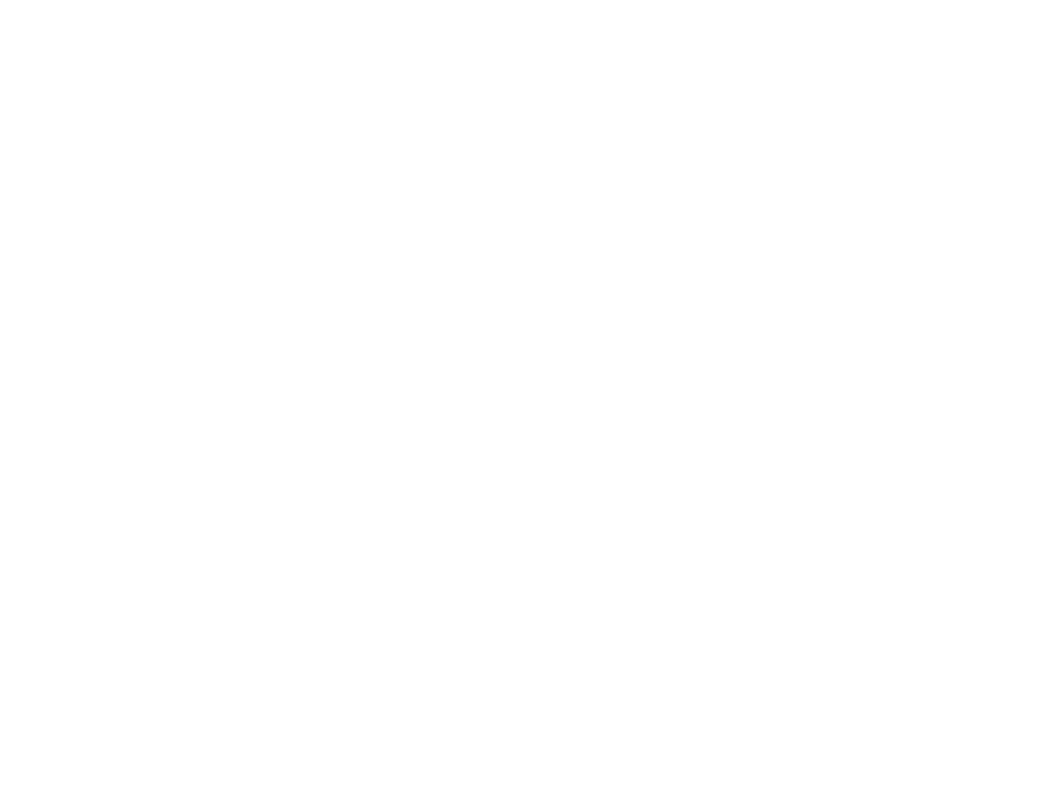
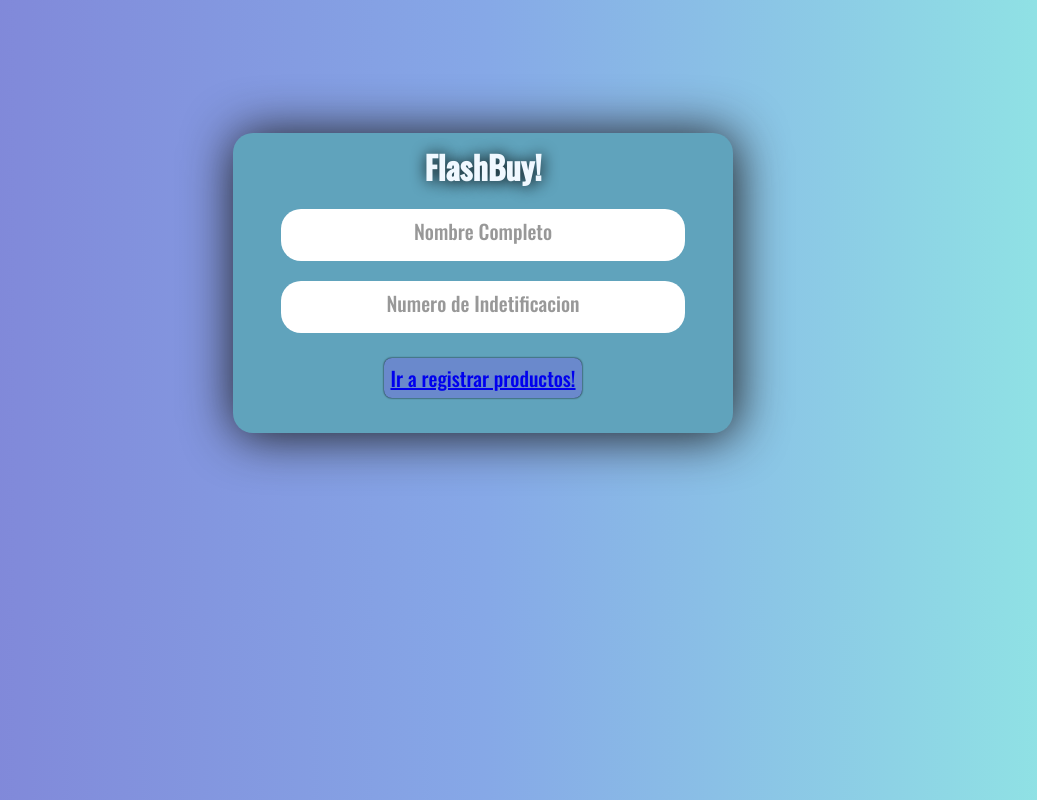
Before and after one commit to FelipeArredond/flashbuy, a React (Create React App) app: page /log in a window 1280 px wide. Before the commit this address had no page. Shown: the whole page, without its empty margins (157-1194 px from the left). Built offline with nearby package versions, Linux system fonts and the light colour scheme.

Commit message:
Protected routes added

```diff
--- a/src/App.js
+++ b/src/App.js
@@ -3,14 +3,17 @@ import LogComponent from './components/LogComponent';
 import ProductScanComponent from './components/ProductScanComponent';
 import Navbar from './components/Navbar';
 import {products} from "./shared/products";
+import ProtectedRoutes from './components/protectedRoutes';
 
 const App = () => {
     return(
         <div>
             <div className="mainpage">
                 <Routes>
-                    <Route path='/home' element={<LogComponent/>}/>
-                    <Route path='/scan' element={<ProductScanComponent products={products}/>}/>
+                    <Route path='/log' element={<LogComponent/>}/>
+                    <Route element={<ProtectedRoutes/>}>
+                        <Route path='/scan' element={<ProductScanComponent products={products}/>}/>
+                    </Route>
                 </Routes>
             </div>
         </div>
--- a/src/components/LogComponent.js
+++ b/src/components/LogComponent.js
@@ -1,6 +1,6 @@
 import { useState } from "react";
-import { Form, FormControl, FormLabel, FormGroup, Button } from "reactstrap";
-
+import ProtectedRoutes, { login } from "./protectedRoutes";
+import { Link } from "react-router-dom";
 
 
 
@@ -32,8 +32,11 @@ const LogComponent = () => {
 
     let handleSubmit = (event) => {
         event.preventDefault();
-        console.log(userName.name)
-        console.log(userId.idUser)
+        if(userName.name === '' || userId.idUser === ''){
+            alert('Porfavor digitar todos tus datos.')
+        }else{
+            login()
+        }
     }
 
     return(
@@ -52,7 +55,9 @@ const LogComponent = () => {
                     placeholder={'Numero de Indetificacion'}
                     className='input_logo_place' onChange={handleChangeId}></input></div>
                     <div className="log_btn">
-                        <button type="submit" onClick={handleSubmit}><a>Ir a registrar productos!</a></button>
+                        <button type="submit" onClick={handleSubmit}>
+                            <Link to={'/scan'}>Ir a registrar productos!</Link>
+                        </button>
                     </div>
                 </div>
             </div>
--- a/src/components/Navbar.js
+++ b/src/components/Navbar.js
@@ -1,10 +1,11 @@
-
+import { Link } from "react-router-dom";
+import ProtectedRoutes ,{ logout } from "./protectedRoutes";
 
 const Navbar = () =>{
     return(
     <div>
-        <button className="backButton">
-            Volver
+        <button className="backButton" onClick={logout}>
+            <Link to={'/log'}>Volver</Link>
         </button>
     </div>
     );
--- /dev/null
+++ b/src/components/protectedRoutes.js
@@ -0,0 +1,25 @@
+import { Navigate, Outlet } from "react-router-dom";
+import LogComponent from "./LogComponent";
+
+const user = {loggedIn: false}
+
+export const login = () => {
+    user.loggedIn = true;
+    console.log(user.loggedIn)
+}
+
+export const logout = () => {
+    user.loggedIn = false;
+    console.log(user.loggedIn)
+}
+
+const useAuth = () => {
+    return user && user.loggedIn;
+}
+
+const ProtectedRoutes = () =>{
+    const isAuth = useAuth();
+    return isAuth ? <Outlet/>: <Navigate to={'/log'}/>;
+}
+
+export default ProtectedRoutes;
```
